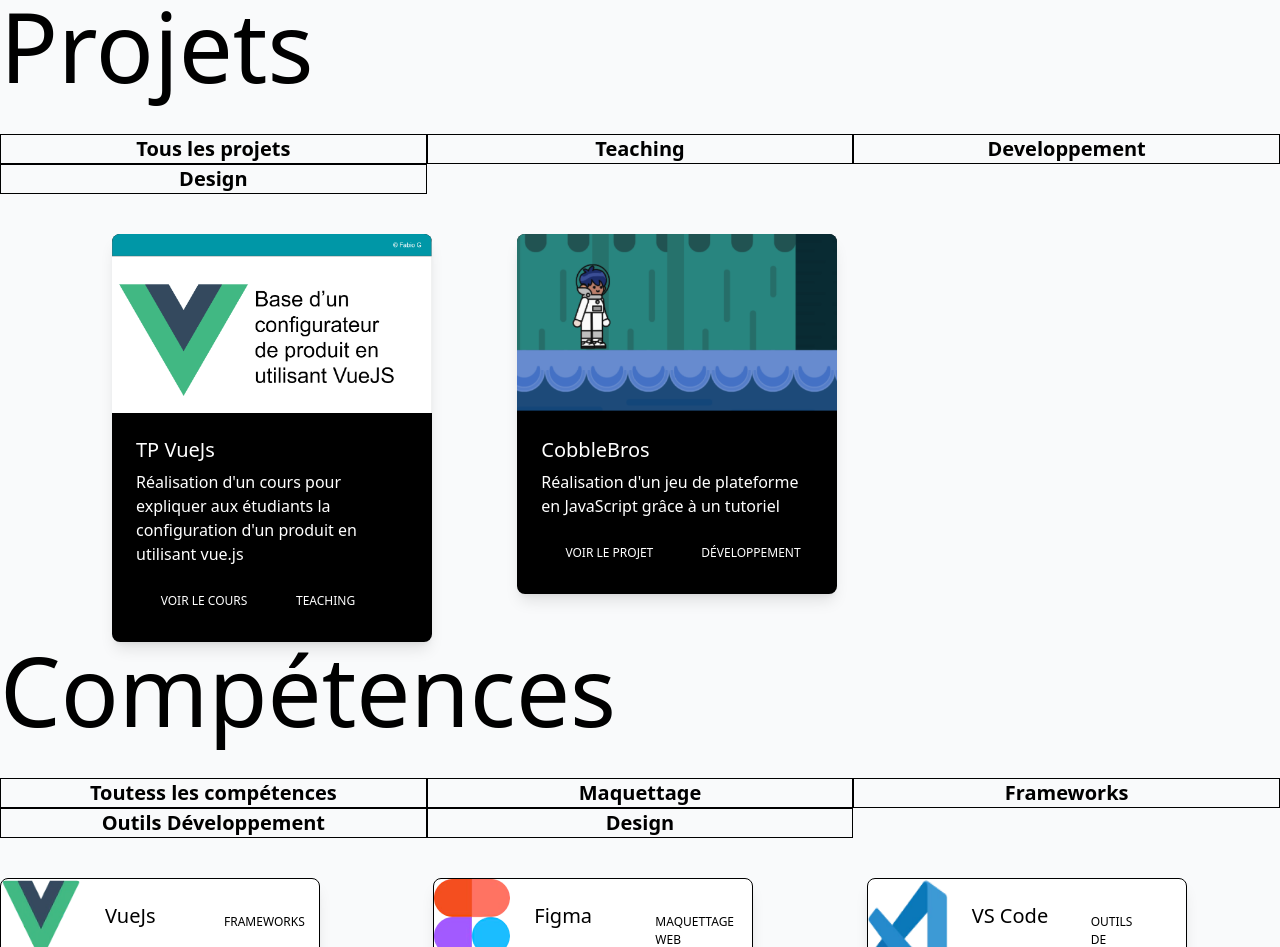
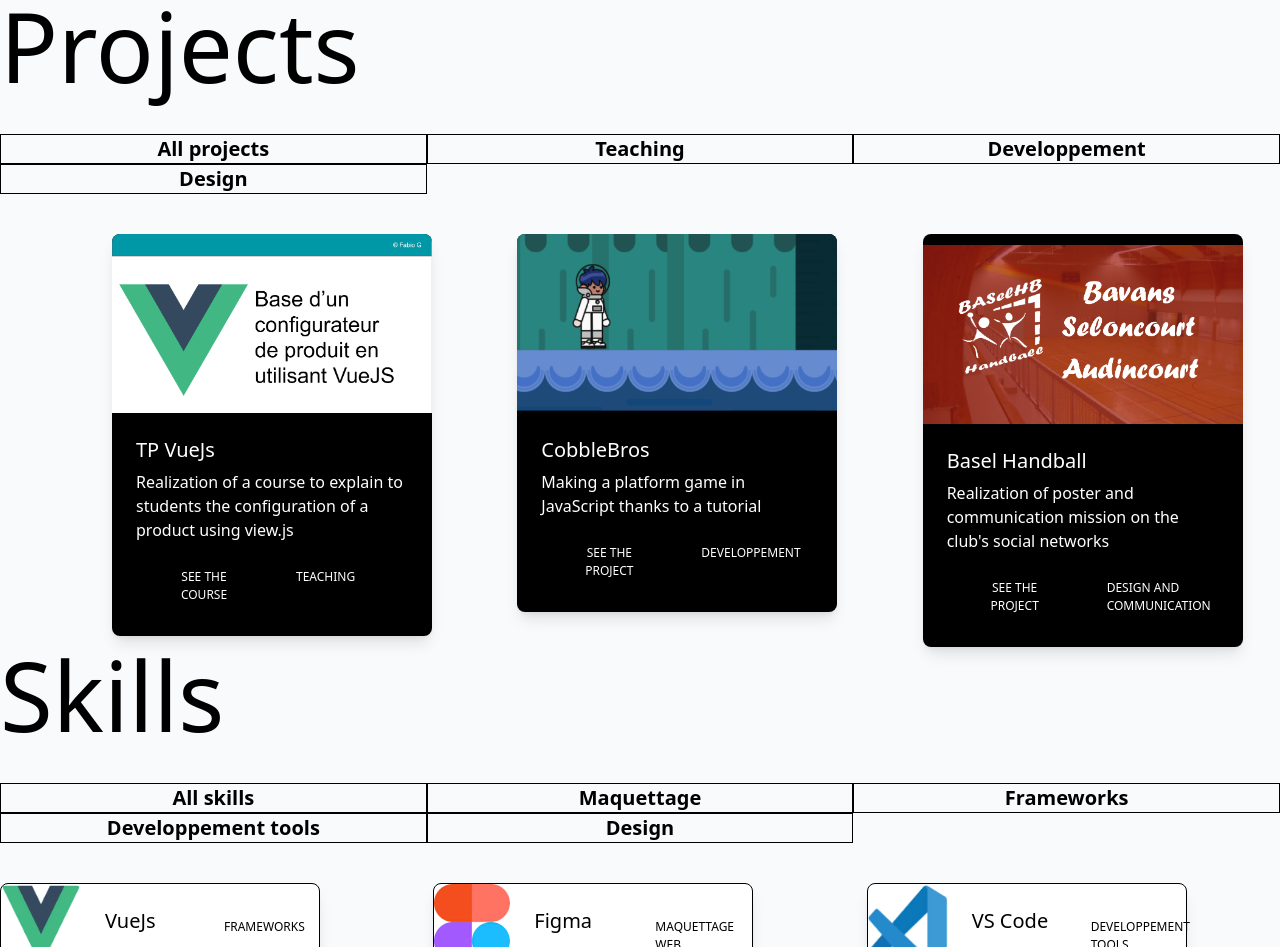
Before and after one commit to FabioGafforelli/Portfolio_FabioVue, a Vue app: page / in a window 1280 px wide. Shown: the part 1685-2632 px from the top of the page. Built offline with nearby package versions, Linux system fonts and the light colour scheme.

Commit message:
3d project

```diff
--- a/src/views/HomeView.vue
+++ b/src/views/HomeView.vue
@@ -7,14 +7,15 @@ export default {
   data: () => {
     return {
       cartes: [
-            { id: 1, title: 'TP VueJs', description:  "Réalisation d'un cours pour expliquer aux étudiants la configuration d'un produit en utilisant vue.js" ,categorie: 'teaching', imgcard: 'images/Tp_Vue_Chaussure.png', lien: '/cours',  textelien: 'Voir le cours', textecategorie: 'Teaching' },
-            { id: 2, title: 'CobbleBros',  description:  "Réalisation d'un jeu de plateforme en JavaScript grâce à un tutoriel", categorie: 'developpement', imgcard: 'images/CobbleBros.png', lien: '/cobblebros', textelien: 'Voir le projet', textecategorie: 'Développement'  },
+            { id: 1, title: 'TP VueJs', description:  "Realization of a course to explain to students the configuration of a product using view.js" ,categorie: 'teaching', imgcard: 'images/Tp_Vue_Chaussure.png', lien: '/cours',  textelien: 'See the course', textecategorie: 'Teaching' },
+            { id: 2, title: 'CobbleBros',  description:  "Making a platform game in JavaScript thanks to a tutorial", categorie: 'developpement', imgcard: 'images/CobbleBros.png', lien: '/cobblebros', textelien: 'See the project', textecategorie: 'Developpement'  },
+            { id: 3, title: 'Basel Handball',  description:  "Realization of poster and communication mission on the club's social networks", categorie: 'design', imgcard: 'images/BaselHandball.png', lien: '/basel', textelien: 'See the project', textecategorie: 'Design and Communication'  },
             ],
             categorieSelectionnee: "toutes",
             competences: [
             { id: 1, title: 'VueJs', categorie: 'frameworks', imgcard: 'images/outils/VueJS.webp', lien: '/', textecategorie: 'Frameworks' },
             { id: 2, title: 'Figma', categorie: 'maquettage', imgcard: 'images/outils/Figma.webp', lien: '/', textecategorie: 'Maquettage Web' },
-            { id: 3, title: 'VS Code', categorie: 'outilsdev', imgcard: 'images/outils/VSCode.webp', lien: '/', textecategorie: 'Outils de Développement' },
+            { id: 3, title: 'VS Code', categorie: 'outilsdev', imgcard: 'images/outils/VSCode.webp', lien: '/', textecategorie: 'Developpement Tools' },
             { id: 4, title: 'React', categorie: 'frameworks', imgcard: 'images/outils/React.webp', lien: '/', textecategorie: 'Frameworks' },
             { id: 5, title: 'Next JS', categorie: 'frameworks', imgcard: 'images/outils/Nextjs.png', lien: '/', textecategorie: 'Frameworks' },
             { id: 6, title: 'Tailwind CSS', categorie: 'frameworks', imgcard: 'images/outils/TailwindCSS.png', lien: '/', textecategorie: 'Frameworks' },
@@ -124,7 +125,7 @@ export default {
       </section>
 
       <section class="h-fit">
-        <h1 class="md:text-8xl text-left text-6xl text-black">A Propos</h1>
+        <h1 class="md:text-8xl text-left text-6xl text-black">About me</h1>
         <div class="grid grid-cols-1 md:grid-cols-2">
           <div class="flex pt-5 justify-center md:w-full w-80">
           <img src="/public/images/Fabio.webp" alt="">
@@ -143,9 +144,9 @@ export default {
       </section>
 
       <section class="md:h-fit h-fit">
-        <h1 class="md:text-8xl text-left text-6xl text-black pb-10">Projets</h1>
+        <h1 class="md:text-8xl text-left text-6xl text-black pb-10">Projects</h1>
           <div class="grid grid-cols-3">
-      <button class="text-black text-xl font-bold border border-black" @click="filtreCartes('toutes')">Tous les projets</button>
+      <button class="text-black text-xl font-bold border border-black" @click="filtreCartes('toutes')">All projects</button>
       <button class="text-black text-xl font-bold border border-black gap-7" @click="filtreCartes('teaching')">Teaching</button>
       <button class="text-black text-xl font-bold border border-black" @click="filtreCartes('developpement')">Developpement</button>
       <button class="text-black text-xl font-bold border border-black" @click="filtreCartes('design')">Design</button>
@@ -167,12 +168,12 @@ export default {
 
 
 <section id="competences" class="md:h-fit h-fit">
-        <h1 class="md:text-8xl text-left text-6xl text-black pb-5 md:pb-10">Compétences</h1>
+        <h1 class="md:text-8xl text-left text-6xl text-black pb-5 md:pb-10">Skills</h1>
         <div class="grid grid-cols-3">
-      <button class="text-black text-xl font-bold border border-black" @click="filtreCompetences('toutes')">Toutess les compétences</button>
+      <button class="text-black text-xl font-bold border border-black" @click="filtreCompetences('toutes')">All skills</button>
       <button class="text-black text-xl font-bold border border-black gap-7" @click="filtreCompetences('maquettage')">Maquettage</button>
       <button class="text-black text-xl font-bold border border-black" @click="filtreCompetences('frameworks')">Frameworks</button>
-      <button class="text-black text-xl font-bold border border-black" @click="filtreCompetences('outilsdev')">Outils Développement</button>
+      <button class="text-black text-xl font-bold border border-black" @click="filtreCompetences('outilsdev')">Developpement tools</button>
       <button class="text-black text-xl font-bold border border-black" @click="filtreCompetences('design')">Design</button>
     </div>
     <div class="grid grid-cols-1 md:grid-cols-3 gap-5 pt-5 md:pt-10">
```
Also changed, not shown: src/router/index.js (+9 -0 lines), public/images/BaselHandball.png (added).
